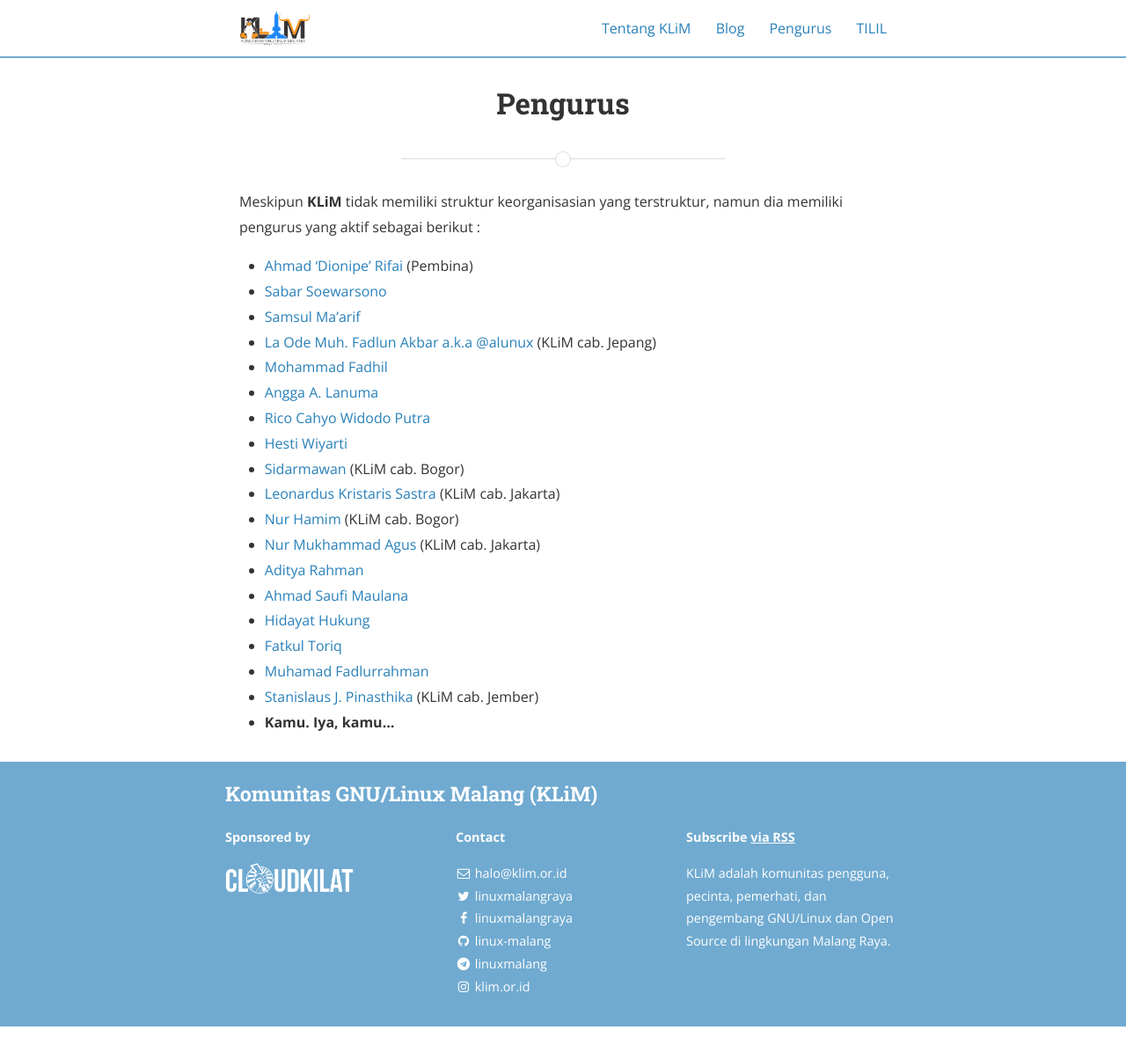
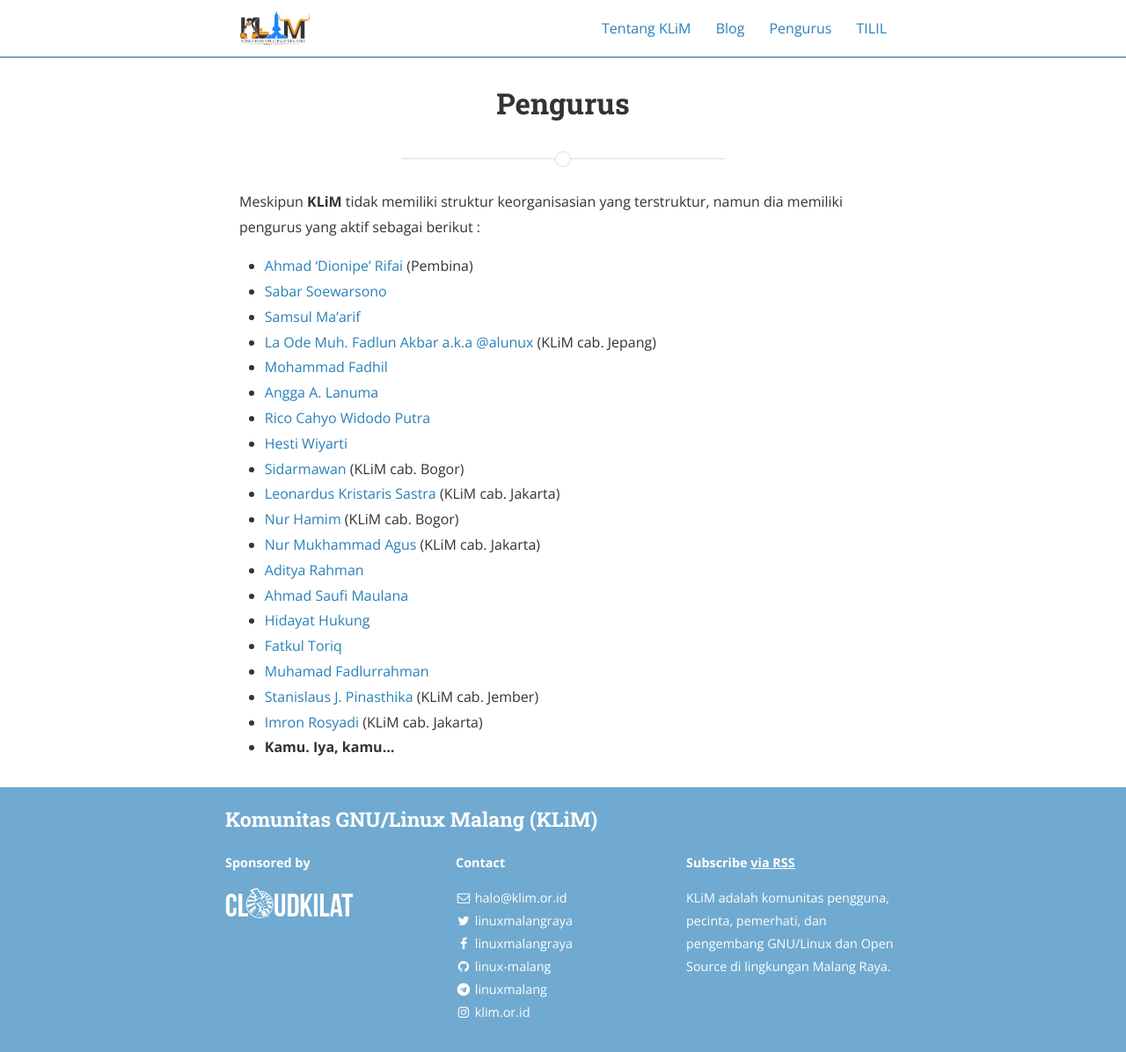
Before and after one commit to linux-malang/linux-malang.github.io, a Jekyll site: the page built from pengurus.md, in a window 1280 px wide. Shown: the whole page at 88% size. Built offline with Jekyll 4.4.1, drawn with Linux system fonts in a browser that asks for light colours; nearby versions of some CDN libraries; before the commit the page ends 1167 px from its top, so only the background shows below that.

Commit message:
Revisi Tambah Post DNS + Pengurus - Imron Rosyadi

```diff
--- a/pengurus.md
+++ b/pengurus.md
@@ -24,4 +24,5 @@ Meskipun **KLiM** tidak memiliki struktur keorganisasian yang terstruktur, namun
 - [Fatkul Toriq](/)
 - [Muhamad Fadlurrahman](/)
 - [Stanislaus J. Pinasthika](https://www.linkedin.com/in/iamstanis/) (KLiM cab. Jember)
+- [Imron Rosyadi](https://www.linkedin.com/in/imron-rosyadi-538143120/) (KLiM cab. Jakarta)
 - **Kamu. Iya, kamu...**
```
